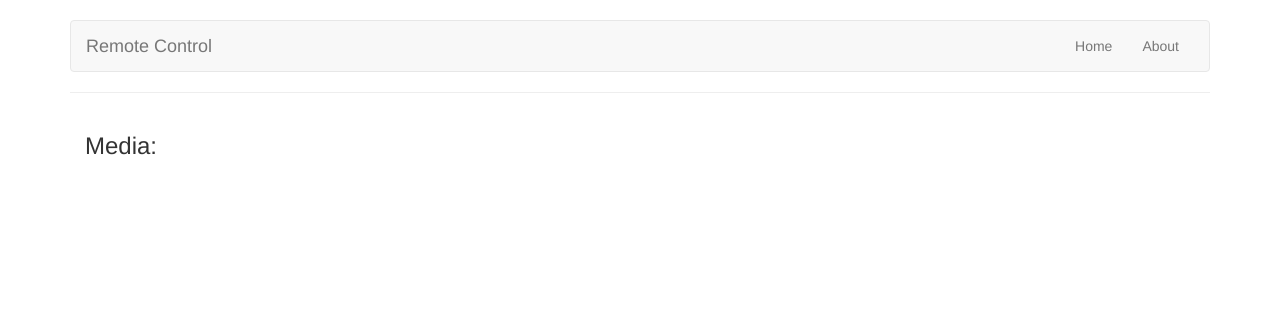
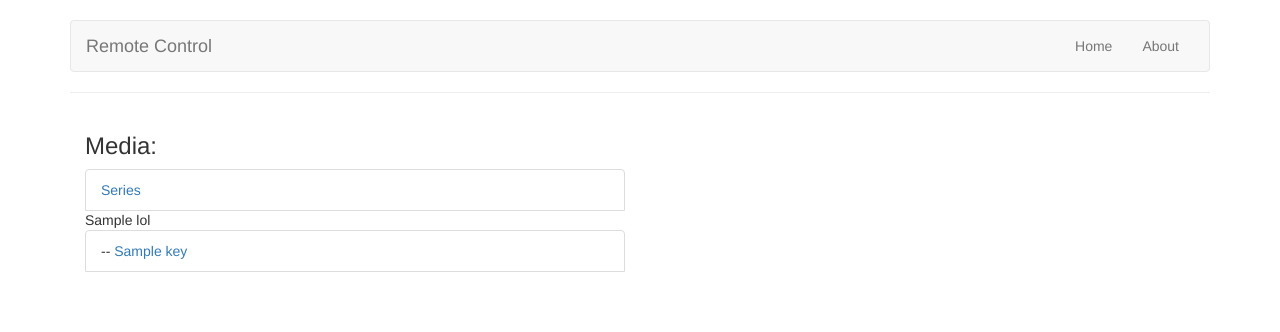
Before and after one commit to Nooxet/remoteControl, a Flask app: template app/templates/test.html in a window 1280 px wide. Shown: the top 332 px of the page. Run offline with Flask 2, Linux system fonts and the light colour scheme; the template is opened without the code that fills it: most values are stand-ins (such as "Sample title", 1, 10 or a date in 2020); some libraries are stand-ins or nearby versions.

Commit message:
fixed list for showing folders recursively, wip

```diff
--- a/app/templates/test.html
+++ b/app/templates/test.html
@@ -1,20 +1,40 @@
 {% extends "base.html" %}
 {% block content %}
-	<div class="col-md-4">
+	<div class="col-md-6">
 	<h3>Media:</h3>
-	<ul class="list-group">
-	{% for key, val in media.items() recursive %}
-		<li class="list-group-item">{{ key }}
-		{% if val is mapping %}
-			<ul>{{ loop(val.items()) }}</ul>
-		{% else %}
-			<ul>{% for v in val %}
-				<li>{{ v }}</li>
-				{% endfor %}
+		<ul class="list-group">
+			<li class="list-group-item">
+				<a href="#Series" data-toggle="collapse">Series</a>
+			</li>
+
+
+			<ul class="list-group">
+			{% for key, val in media['Series'].items() recursive %}
+		<!--	<ul> <ul> fulhack för att få indentation på submappar -->
+				{{ lol }}
+				<li class="list-group-item">
+					{% for a in range(loop.depth) %}--{% endfor %}
+					<a href="#{{ key }}" data-toggle="collapse">{{ key }}</a>
+				</li>
+
+					{% if val is mapping %}
+				<div id="{{ key }}" class="collapse">
+							{{ loop(val.items()) }}
+				</div>
+					{% else %}
+						<div id="{{ key }}" class="collapse">
+							<ul>
+								{% for v in val %}
+									<li class="list-unstyled">
+									{{ v }}
+									</li>
+								{% endfor %}
+							</ul>
+						</div>
+					{% endif %}
+				<!--</ul>-->
+			{% endfor %}
 			</ul>
-		{% endif %}
-		</li>
-	{% endfor %}
-	</ul>
+		</ul>
 	</div>
 {% endblock %}
```
Also changed, not shown: app/routes.py (+10 -4 lines), app/templates/index.html (+7 -5 lines).
